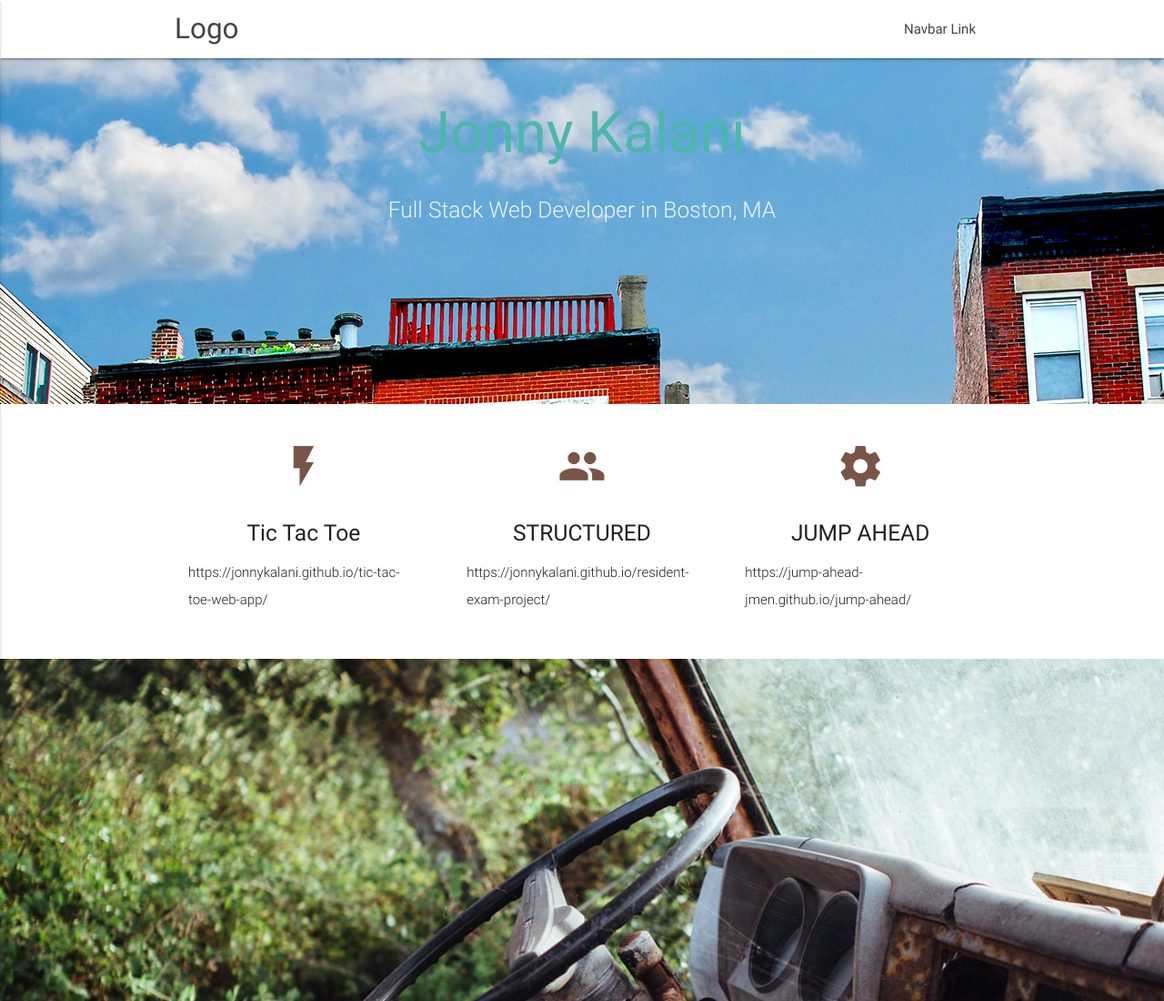
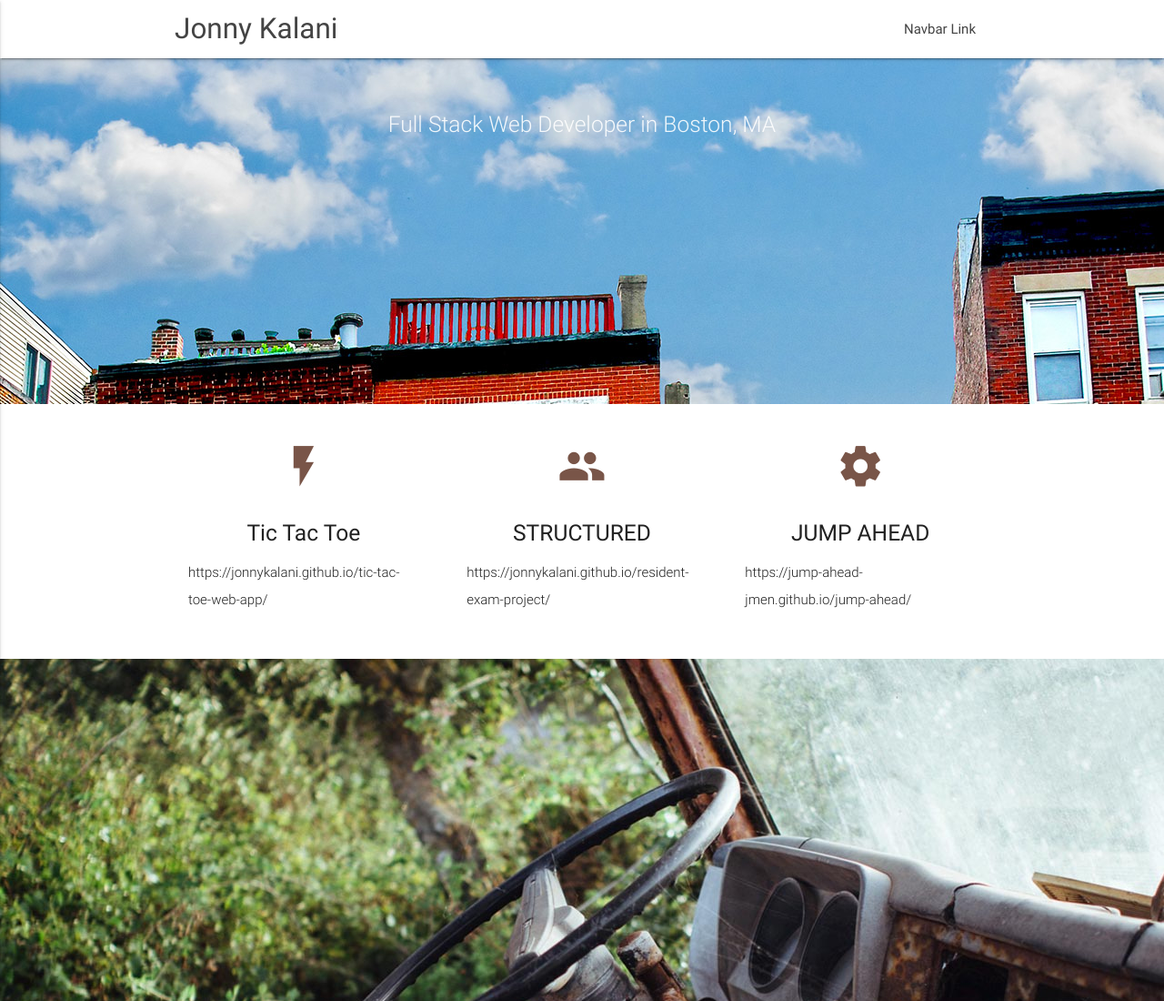
Before and after one commit to jonnykalani/Jonnykalani.github.io, a plain HTML site: page index.html in a window 1280 px wide. Shown: the top 1100 px of the page at 91% size. Drawn offline with nearby package versions, Linux system fonts and the light colour scheme.

Commit message:
Moved header
Moved 'Jonny Kalani' to top left instead of in the top image

```diff
--- a/index.html
+++ b/index.html
@@ -13,7 +13,7 @@
 <body>
   <nav class="white" role="navigation">
     <div class="nav-wrapper container">
-      <a id="logo-container" href="#" class="brand-logo">Logo</a>
+      <a id="logo-container" href="#" class="brand-logo">Jonny Kalani</a>
       <ul class="right hide-on-med-and-down">
         <li><a href="#">Navbar Link</a></li>
       </ul>
@@ -29,7 +29,7 @@
     <div class="section no-pad-bot">
       <div class="container">
         <br><br>
-        <h1 class="header center teal-text text-lighten-2">Jonny Kalani</h1>
+        <h1 class="header center teal-text text-lighten-2"></h1>
         <div class="row center">
           <h5 class="header col s12 light">Full Stack Web Developer in Boston, MA</h5>
         </div>
```
